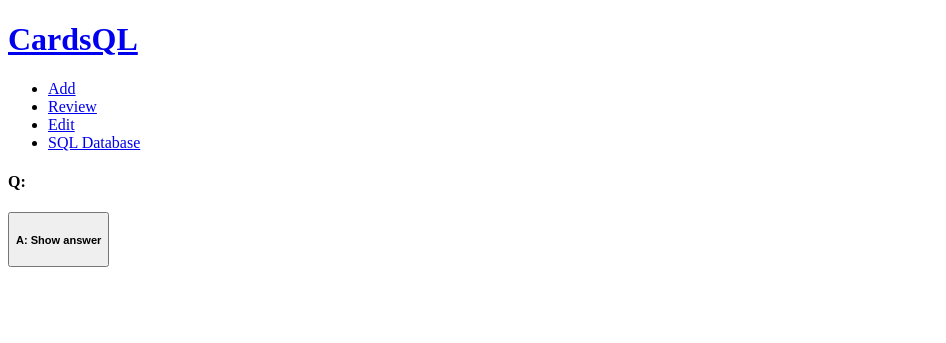
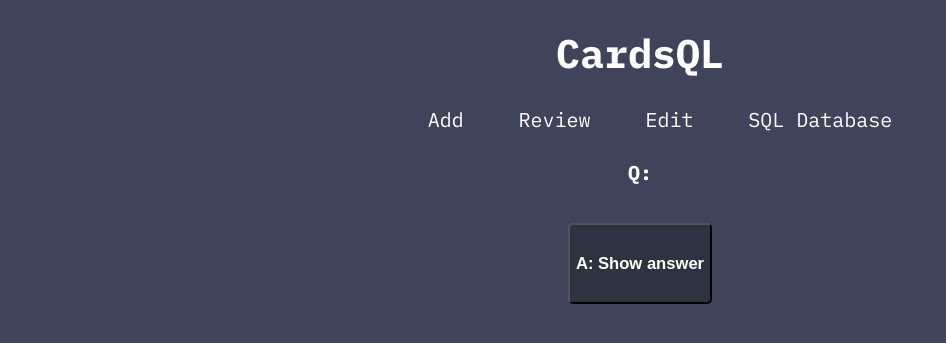
Before and after one commit to dinesh-58/CardsQL-legacy, a PHP site: page /review.php in a window 1280 px wide. Shown: the top 343 px of the page, without its empty margins (0-946 px from the left). Run offline with PHP 8.4, Linux system fonts and the light colour scheme; data that the repository does not hold is empty.

Commit message:
finish CSS

```diff
--- a/index.php
+++ b/index.php
@@ -4,6 +4,9 @@
     <meta charset="UTF-8">
     <meta http-equiv="X-UA-Compatible" content="IE=edge">
     <meta name="viewport" content="width=device-width, initial-scale=1.0">
+    <link rel="preconnect" href="https://fonts.googleapis.com">
+    <link rel="preconnect" href="https://fonts.gstatic.com" crossorigin>
+    <link href="https://fonts.googleapis.com/css2?family=IBM+Plex+Mono:wght@400;700&display=swap" rel="stylesheet">
     <?php
         // forces browser to load new css file when it has been changed.
         // for testing purposes. only works on dev computer.
@@ -31,7 +34,7 @@
             <!-- <a href="#">&rarr;</a>  -->
             &rarr;
             <textarea name="back" id="back" cols="30" rows="10" required></textarea>
-            <button>Submit</button>
+            <br><button>Submit</button>
         </form>
 
         <iframe name="hiddenframe" hidden></iframe>
--- a/review.php
+++ b/review.php
@@ -4,7 +4,9 @@
     <meta charset="UTF-8">
     <meta http-equiv="X-UA-Compatible" content="IE=edge">
     <meta name="viewport" content="width=device-width, initial-scale=1.0">
-
+    <link rel="preconnect" href="https://fonts.googleapis.com">
+    <link rel="preconnect" href="https://fonts.gstatic.com" crossorigin>
+    <link href="https://fonts.googleapis.com/css2?family=IBM+Plex+Mono:wght@400;700&display=swap" rel="stylesheet">
     <?php
         // forces browser to load new css file when it has been changed.
         // for testing purposes. only works on dev computer.
@@ -40,12 +42,12 @@
     <button onclick="showAns()" name="ans-show" class="ans-show"><h5>A: Show answer</h5></button>
     <section class="ans-sect" hidden>
         <h5>A: <?php echo $r_back;?></h5>
-        <h5>How well did you remember the answer?</h5>
+        <h6>How well did you remember the answer?</h6>
         <form action="" method="post">
             <!-- hidden input for id of this card? thinking we might change some other card -->
-            <button name="response" value="1" class="response-option">Forgot</button>
-            <button name="response" value="2" class="response-option">Forgot some parts</button>
-            <button name="response" value="4" class="response-option">Remembered fully</button>
+            <button name="response" value="1" class="response-1">Forgot</button>
+            <button name="response" value="2" class="response-2">Forgot some parts</button>
+            <button name="response" value="4" class="response-3">Remembered fully</button>
         </form>
     </section>
 
--- a/styles.css
+++ b/styles.css
@@ -0,0 +1,60 @@
+html {
+    font-size: 62.5%;
+    /* sets root font size to 10px for easier calculation of rem */
+}
+body {
+    max-width: 70%;
+    margin-left: auto;
+    margin-right: auto;
+    background-color: #40445a;
+    color: white;
+    font-size: 2rem;
+    font-family: 'IBM Plex Mono', monospace;
+}
+* {
+    text-align: center;
+}
+nav li {
+    display: inline-block;
+    margin-left: 2.5%;
+    margin-right: 2.5%;
+}
+a {
+    text-decoration: none;
+    color: white;
+}
+a:hover {
+    text-decoration: underline;
+    font-weight: bold;
+}
+
+textarea, button {
+    border-radius: 5px;
+    background-color: #acacac;
+}
+button {
+    font-size: 2rem;
+    margin-top: 10px;
+    cursor: pointer;
+    background-color: #2d343f;
+    color: white;
+}
+button:hover {
+    padding: 2px 8px;
+}
+.ans-sect h5 {
+    text-decoration: underline;
+    font-size: 2rem;
+}
+.ans-sect h6 {
+    font-size: 1.5rem;
+}
+.response-1 {
+    background-color: #BB4B45;
+}
+.response-2 {
+    background-color: #6f6f6f;
+}
+.response-3 {
+    background-color: #5D7D40;
+}
```
Also changed, not shown: edit.php (+12 -2 lines).
